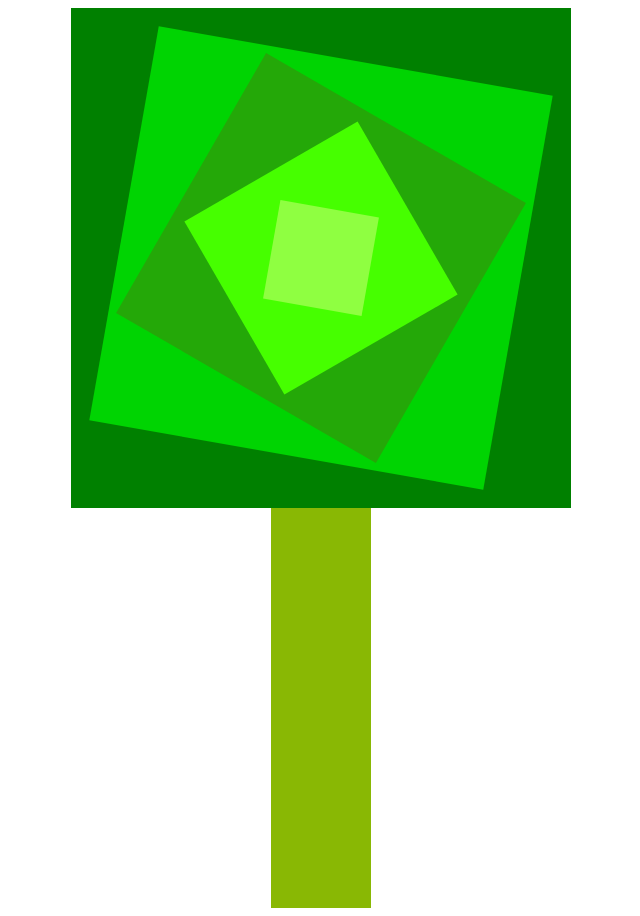
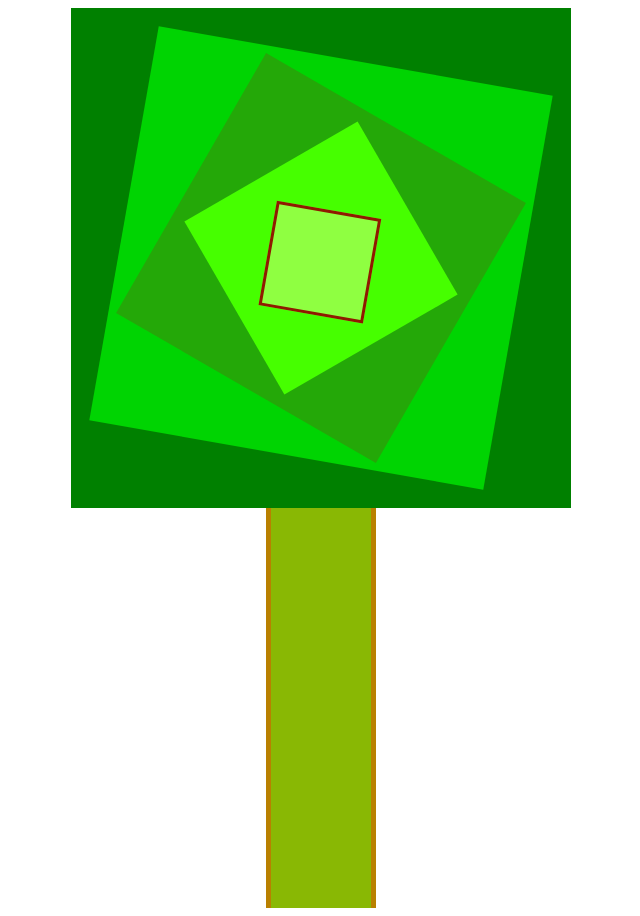
Before and after one commit to butters5789/greenBoxExercise, a plain HTML site: page index.html in a window 1280 px wide. Shown: the whole page, without its empty margins (327-967 px from the left). Drawn offline with Linux system fonts and the light colour scheme.

Commit message:
polished up everything

```diff
--- a/styles.css
+++ b/styles.css
@@ -55,6 +55,7 @@ main {
   height: 100px;
   width: 100px;
   background-color: rgb(143, 255, 65);
+  border: 3px solid rgb(143, 26, 0);
   position: absolute;
   top: 50px;
   left: 50px;
@@ -68,4 +69,6 @@ main {
   width: 100px;
   margin: 0 auto;
   background-color: rgb(137, 184, 4);
+  border-left: 5px solid rgb(185, 128, 0);
+  border-right: 5px solid rgb(185, 128, 0);
 }
```
Also changed, not shown: style.css (deleted).
